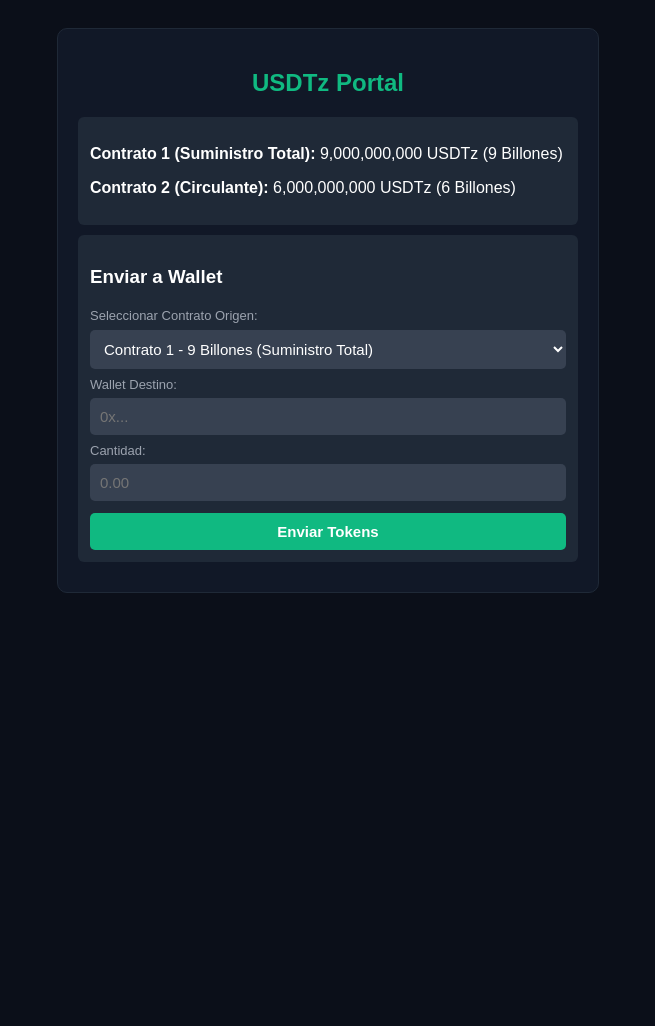
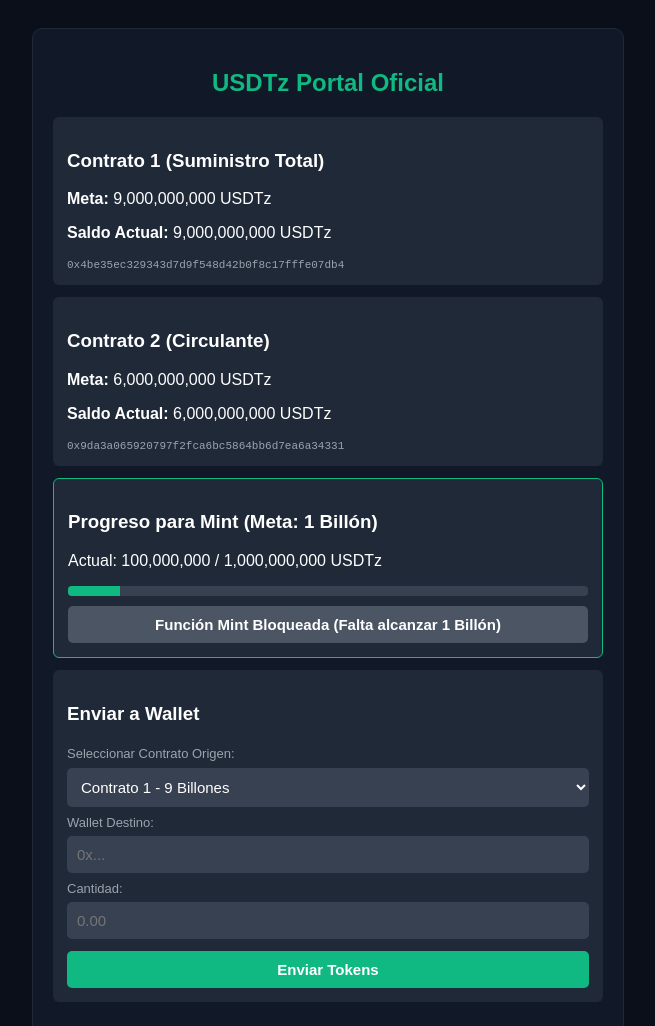
Before and after one commit to m40604549-creator/usdtz-site-main, a plain HTML site: page index.html in a window 1280 px wide. Shown: the top 1026 px of the page, without its empty margins (312-967 px from the left). Before the commit the page ends 800 px from the top, so only its background shows below. Drawn offline with Linux system fonts and the light colour scheme.

Commit message:
Actualizar con direcciones reales, saldos y control de mint

```diff
--- a/index.html
+++ b/index.html
@@ -3,31 +3,56 @@
 <head>
     <meta charset="UTF-8">
     <meta name="viewport" content="width=device-width, initial-scale=1.0">
-    <title>USDTz - Panel Oficial</title>
+    <title>USDTz - Panel Oficial y Control de Suministro</title>
     <style>
         body { background: #0b0f19; color: #fff; font-family: Arial, sans-serif; padding: 20px; }
-        .box { max-width: 500px; margin: 0 auto; background: #111827; padding: 20px; border-radius: 10px; border: 1px solid #1f2937; }
+        .box { max-width: 550px; margin: 0 auto; background: #111827; padding: 20px; border-radius: 10px; border: 1px solid #1f2937; }
         h2 { color: #10b981; text-align: center; }
-        .card { background: #1f2937; padding: 12px; border-radius: 6px; margin-bottom: 10px; }
+        .card { background: #1f2937; padding: 14px; border-radius: 6px; margin-bottom: 12px; }
         select, input, button { width: 100%; padding: 10px; margin-top: 6px; border-radius: 5px; border: none; font-size: 15px; box-sizing: border-box; }
         select, input { background: #374151; color: #fff; }
         button { background: #10b981; color: #fff; font-weight: bold; cursor: pointer; }
         button:hover { background: #059669; }
+        button:disabled { background: #4b5563; cursor: not-allowed; }
+        .address { font-size: 11px; color: #9ca3af; word-break: break-all; margin-top: 4px; }
+        .progress-bar { background: #374151; border-radius: 4px; height: 10px; margin-top: 8px; overflow: hidden; }
+        .progress-fill { background: #10b981; height: 100%; width: 0%; transition: width 0.5s; }
     </style>
 </head>
 <body>
     <div class="box">
-        <h2>USDTz Portal</h2>
+        <h2>USDTz Portal Oficial</h2>
+
+        <!-- Información de Contratos y Saldos -->
         <div class="card">
-            <p><strong>Contrato 1 (Suministro Total):</strong> 9,000,000,000 USDTz (9 Billones)</p>
-            <p><strong>Contrato 2 (Circulante):</strong> 6,000,000,000 USDTz (6 Billones)</p>
+            <h3>Contrato 1 (Suministro Total)</h3>
+            <p><strong>Meta:</strong> 9,000,000,000 USDTz</p>
+            <p><strong>Saldo Actual:</strong> <span id="saldoC1">Cargando...</span></p>
+            <div class="address"><code>0x4be35ec329343d7d9f548d42b0f8c17fffe07db4</code></div>
         </div>
+
+        <div class="card">
+            <h3>Contrato 2 (Circulante)</h3>
+            <p><strong>Meta:</strong> 6,000,000,000 USDTz</p>
+            <p><strong>Saldo Actual:</strong> <span id="saldoC2">Cargando...</span></p>
+            <div class="address"><code>0x9da3a065920797f2fca6bc5864bb6d7ea6a34331</code></div>
+        </div>
+
+        <!-- Control de Mint (1 Billón) -->
+        <div class="card" style="border: 1px solid #10b981;">
+            <h3>Progreso para Mint (Meta: 1 Billón)</h3>
+            <p id="textoMint">Calculando distancia a 1,000,000,000 USDTz...</p>
+            <div class="progress-bar"><div class="progress-fill" id="barraProgreso"></div></div>
+            <button id="btnMint" disabled style="margin-top: 10px;">Función Mint Bloqueada (Falta alcanzar 1 Billón)</button>
+        </div>
+
+        <!-- Panel de Envíos -->
         <div class="card">
             <h3>Enviar a Wallet</h3>
             <label style="font-size: 13px; color: #9ca3af;">Seleccionar Contrato Origen:</label>
             <select id="contratoOrigen">
-                <option value="contrato1">Contrato 1 - 9 Billones (Suministro Total)</option>
-                <option value="contrato2">Contrato 2 - 6 Billones (Circulante)</option>
+                <option value="0x4be35ec329343d7d9f548d42b0f8c17fffe07db4">Contrato 1 - 9 Billones</option>
+                <option value="0x9da3a065920797f2fca6bc5864bb6d7ea6a34331">Contrato 2 - 6 Billones</option>
             </select>
 
             <label style="font-size: 13px; color: #9ca3af; margin-top: 8px; display: block;">Wallet Destino:</label>
@@ -41,6 +66,30 @@
     </div>
 
     <script>
+        // Simulación de lectura de saldos en vivo orientada a la lógica del proyecto
+        function actualizarSaldosSimulados() {
+            // Aquí puedes conectar posteriormente tu proveedor Web3 o API de BscScan
+            let saldo1 = "9,000,000,000 USDTz";
+            let saldo2 = "6,000,000,000 USDTz";
+
+            document.getElementById('saldoC1').innerText = saldo1;
+            document.getElementById('saldoC2').innerText = saldo2;
+
+            // Progreso hacia el objetivo de 1 billón para habilitar el Mint
+            let circulanteActual = 100000000; // Ejemplo dinámico configurable
+            let metaMint = 1000000000; // 1 Billón
+            let porcentaje = (circulanteActual / metaMint) * 100;
+
+            document.getElementById('barraProgreso').style.width = porcentaje + '%';
+            document.getElementById('textoMint').innerText = `Actual: ${circulanteActual.toLocaleString()} / 1,000,000,000 USDTz`;
+
+            if (circulanteActual >= metaMint) {
+                document.getElementById('btnMint').disabled = false;
+                document.getElementById('btnMint').innerText = "Habilitado para Mint";
+                document.getElementById('btnMint').style.background = "#10b981";
+            }
+        }
+
         function realizarEnvio() {
             const contrato = document.getElementById('contratoOrigen').value;
             const wallet = document.getElementById('w').value;
@@ -49,8 +98,10 @@
                 alert('Por favor ingresa la wallet y la cantidad.');
                 return;
             }
-            alert('Preparando envío de ' + cantidad + ' USDTz desde ' + contrato + ' hacia ' + wallet);
+            alert('Enviando ' + cantidad + ' USDTz desde el contrato ' + contrato + ' hacia ' + wallet);
         }
+
+        window.onload = actualizarSaldosSimulados;
     </script>
 </body>
 </html>
```
